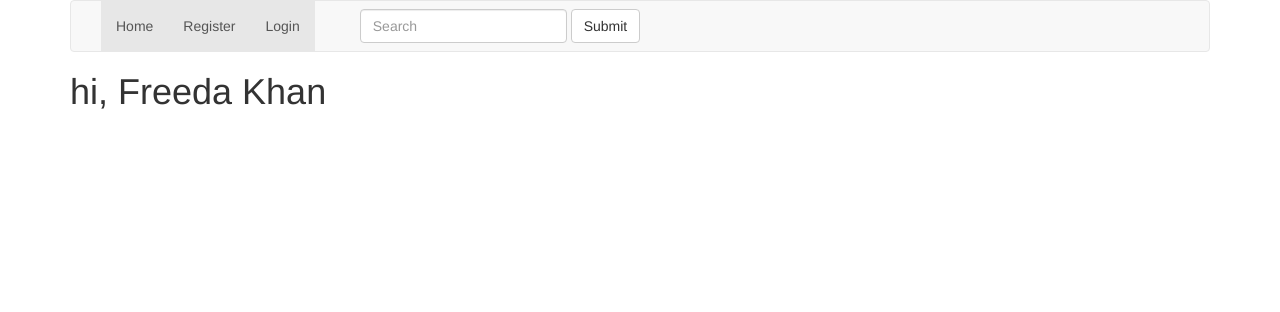
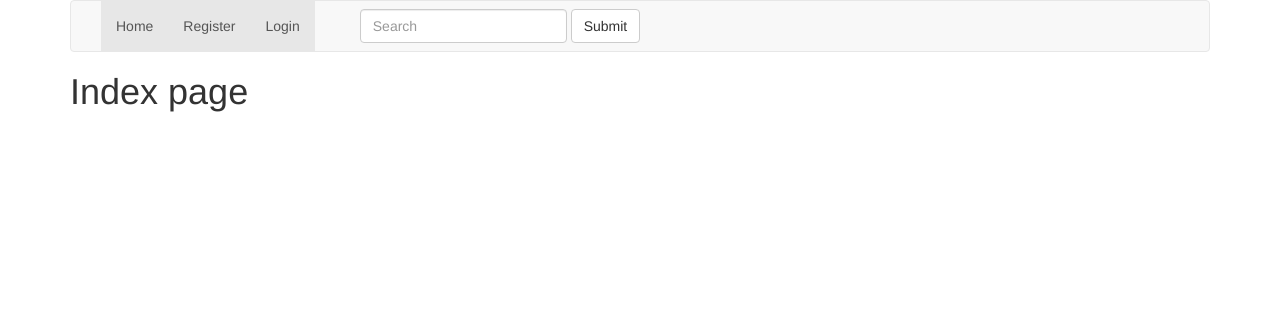
Before and after one commit to sohel92/django_test, a Django app: page / in a window 1280 px wide. Shown: the top 312 px of the page. Run offline with Django 3.2, Linux system fonts and the light colour scheme; some libraries are stand-ins or nearby versions.

Commit message:
fourth commit1

```diff
--- a/templates/userauth/index.html
+++ b/templates/userauth/index.html
@@ -2,5 +2,5 @@
 {% extends 'userauth/base_auth.html' %}
 
 {% block body_block %}
-<h1>hi, Freeda Khan</h1>
+<h1>Index page</h1>
 {% endblock body_block%}
```
